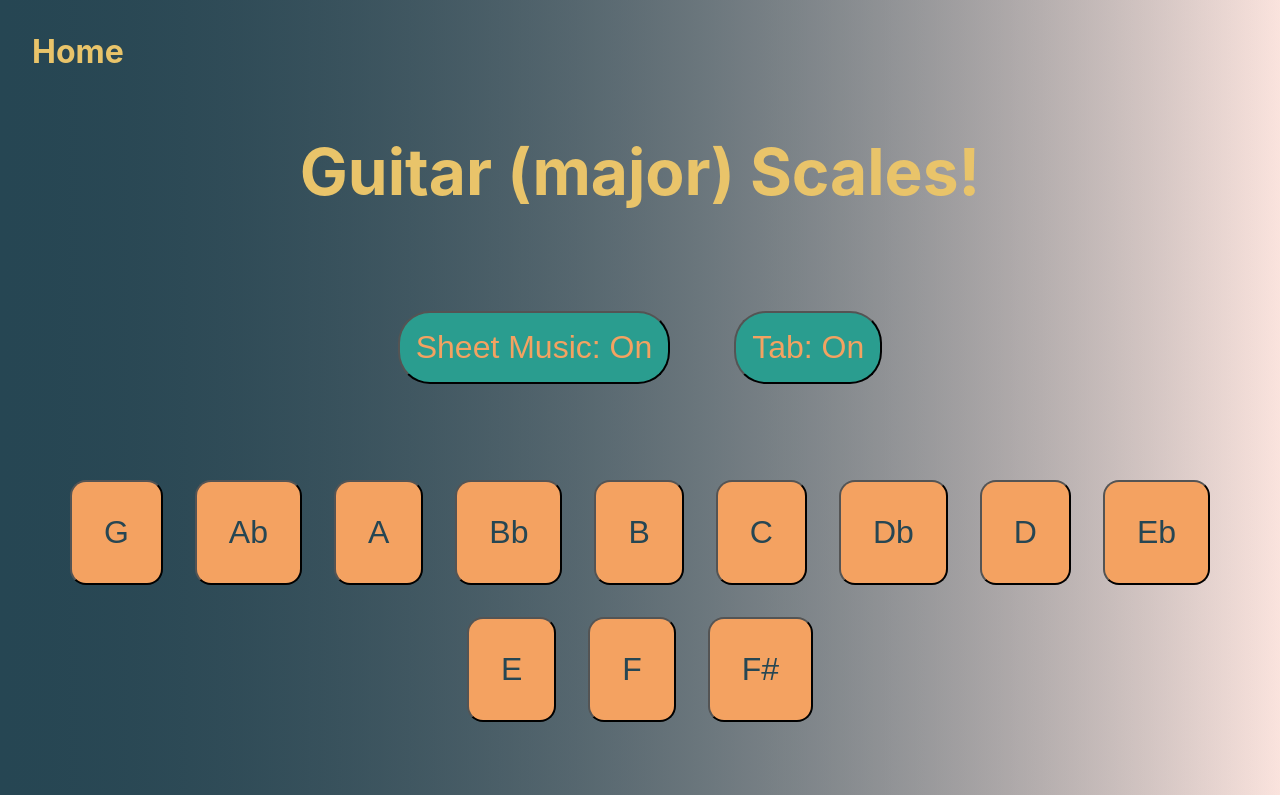
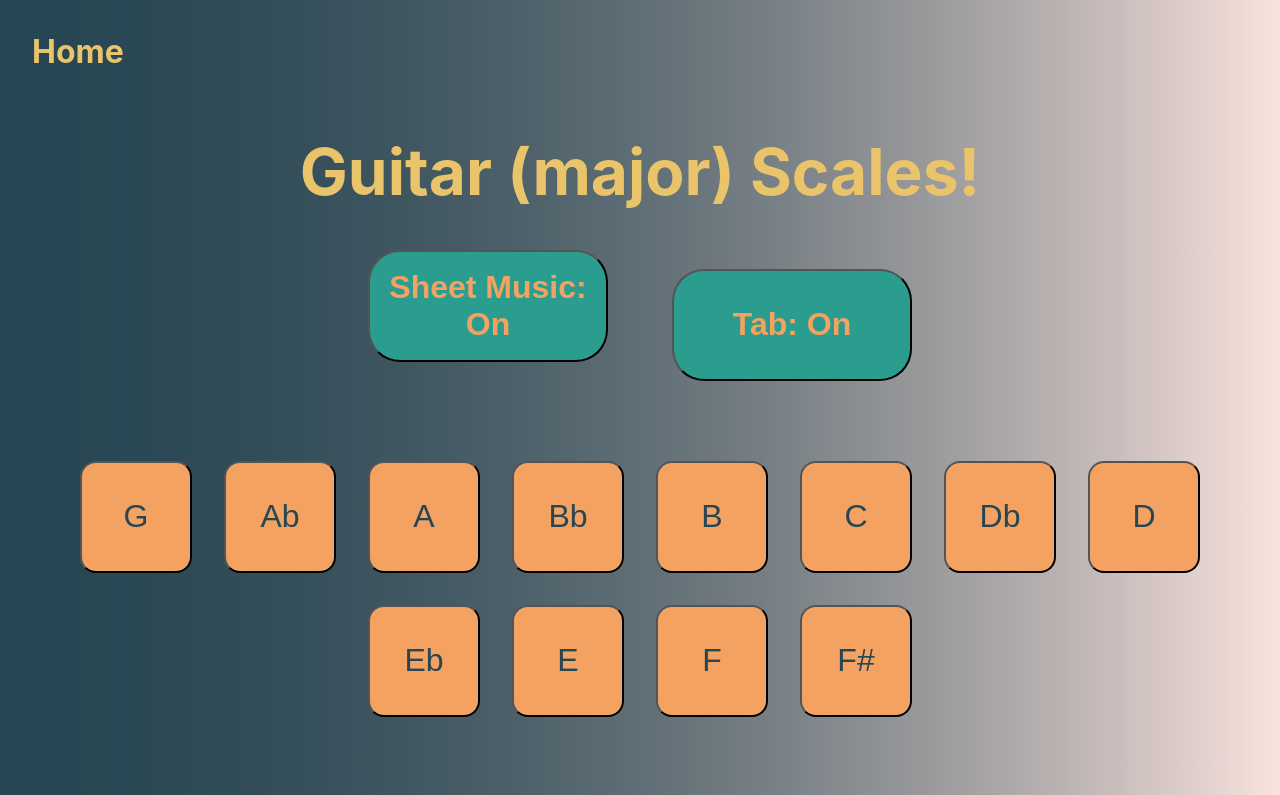
Before and after one commit to alinan-vn/music-scales-practice, a React (Create React App) app: page /guitar in a window 1280 px wide. Shown: the top 795 px of the page. Built offline with nearby package versions, Linux system fonts and the light colour scheme.

Commit message:
guitar comp responsiveness for small, medium, and large screens

```diff
--- a/src/scss/_guitar.scss
+++ b/src/scss/_guitar.scss
@@ -1,24 +1,28 @@
 .guitar {
-    padding-top: 5rem;
+    padding-top: 6rem;
+    padding-bottom: 4rem;
     text-align: center;
 
     & h1 {
-        font-size: 4rem;
+        font-size: 2.2rem;
         color: $third-color;
     }
 
     &__btns {
-        padding-top: 1rem;
-        padding-bottom: 2rem;
+        margin-top: 4px;
+        margin-bottom: 1rem;
     }
 
     &__btn {
         background-color: $second-color;
         color: $fourth-color;
-        font-size: 2rem;
+        font-size: 1.3rem;
+        font-weight: bold;
         padding: 1rem;
-        margin: 2rem;
+        margin: 1rem;
         border-radius: 32px;
+        width: 15rem;
+        height: 5rem;
     }
 
     &__scaleBtn {
@@ -27,6 +31,8 @@
         font-size: 2rem;
         padding: 2rem;
         margin: 1rem;
+        width: 7rem;
+        height: 7rem;
         border-radius: 16px;
 
         &-clicked {
@@ -36,6 +42,8 @@
             padding: 2rem;
             margin: 1rem;
             border-radius: 16px;
+            width: 7rem;
+            height: 7rem;
         }
     }
 
--- a/src/scss/_responsiveness.scss
+++ b/src/scss/_responsiveness.scss
@@ -13,6 +13,39 @@
             border-radius: 32px;
         }
     }
+
+    .guitar {
+        padding-top: 5rem;
+
+        & h1 {
+            font-size: 3rem;
+            margin-bottom: -0.5rem;
+        }
+
+        &__btns {
+            margin-top: 1rem;
+            margin-bottom: 2rem;
+        }
+
+        &__btn {
+            font-size: 2rem;
+            margin: 2rem;
+            width: 15rem;
+            height: 7rem;
+        }
+
+        &__scaleBtn {
+            font-size: 2rem;
+            padding: 2rem;
+            margin: 1rem;
+        }
+
+        &__practice-btn {
+            font-size: 3rem;
+            padding: 2rem;
+            margin: 1rem;
+        }
+    }
 }
 
 @include media-lg {
@@ -21,4 +54,10 @@
             font-size: 5rem;
         }
     }
+
+    .guitar {
+        & h1 {
+            font-size: 4rem;
+        }
+    }
 }
```
